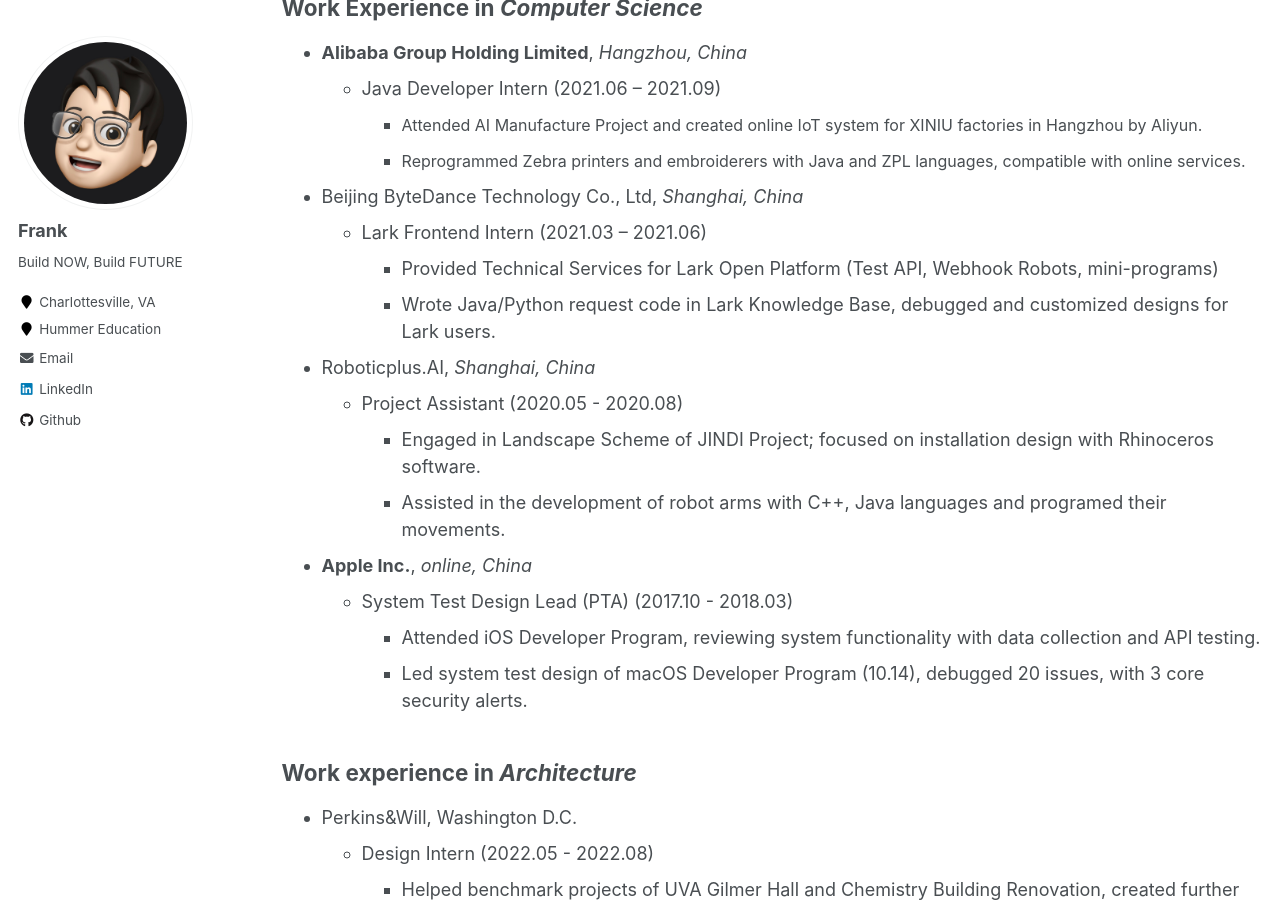
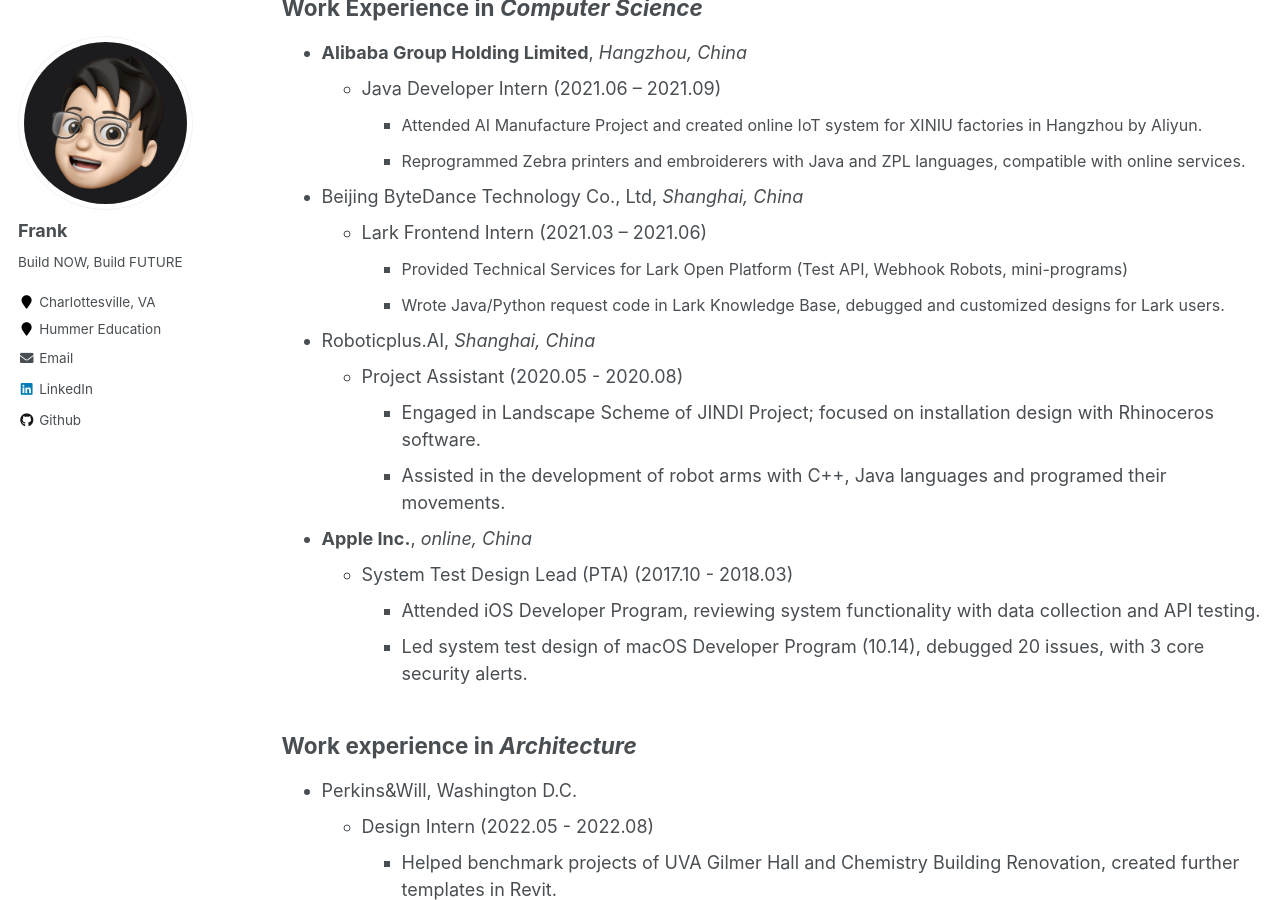
Before and after one commit to FangFrankSun/AcademicPage, a Jekyll site: the page built from _pages/cv.md, in a window 1280 px wide and 900 px high, scrolled down 386 px. Built offline with Jekyll 4.4.1, drawn with Linux system fonts in a browser that asks for light colours.

Commit message:
Update cv.md

```diff
--- a/_pages/cv.md
+++ b/_pages/cv.md
@@ -24,8 +24,8 @@ Work Experience in *Computer Science*
 
 * Beijing ByteDance Technology Co., Ltd, *Shanghai, China*
   * Lark Frontend Intern (2021.03 – 2021.06)
-    * Provided Technical Services for Lark Open Platform (Test API, Webhook Robots, mini-programs)
-    * Wrote Java/Python request code in Lark Knowledge Base, debugged and customized designs for Lark users.
+    * <font size = 3>Provided Technical Services for Lark Open Platform (Test API, Webhook Robots, mini-programs)</font>
+    * <font size = 3>Wrote Java/Python request code in Lark Knowledge Base, debugged and customized designs for Lark users.</font>
 
 * Roboticplus.AI, *Shanghai, China*
   * Project Assistant (2020.05 - 2020.08)
```
